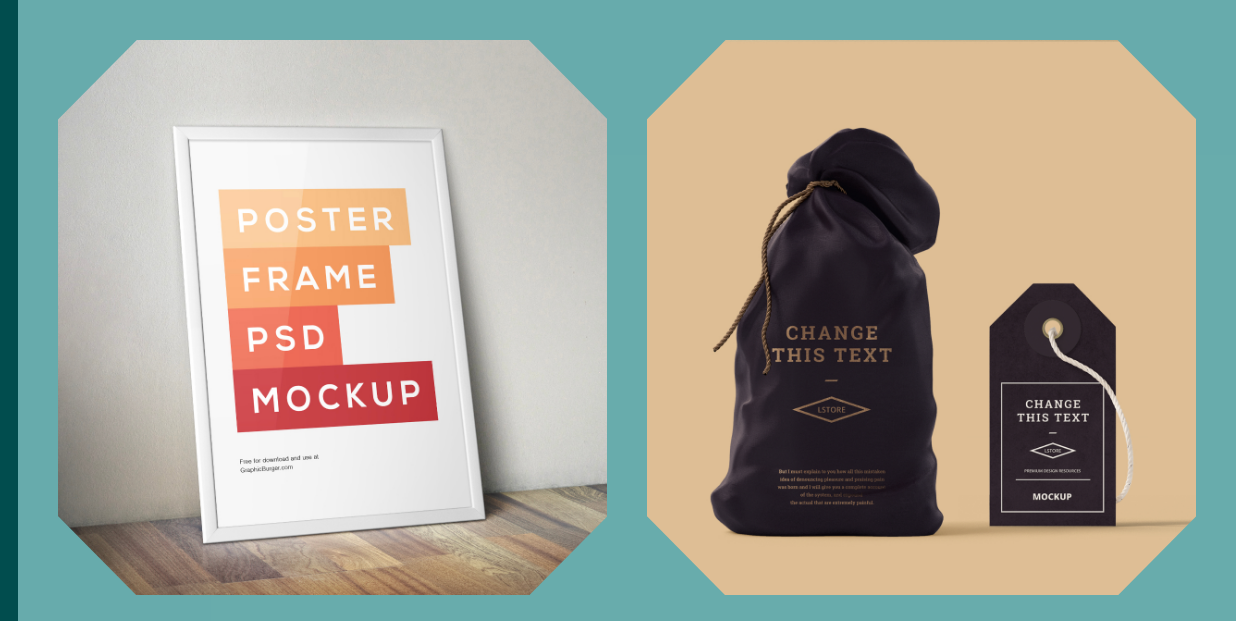
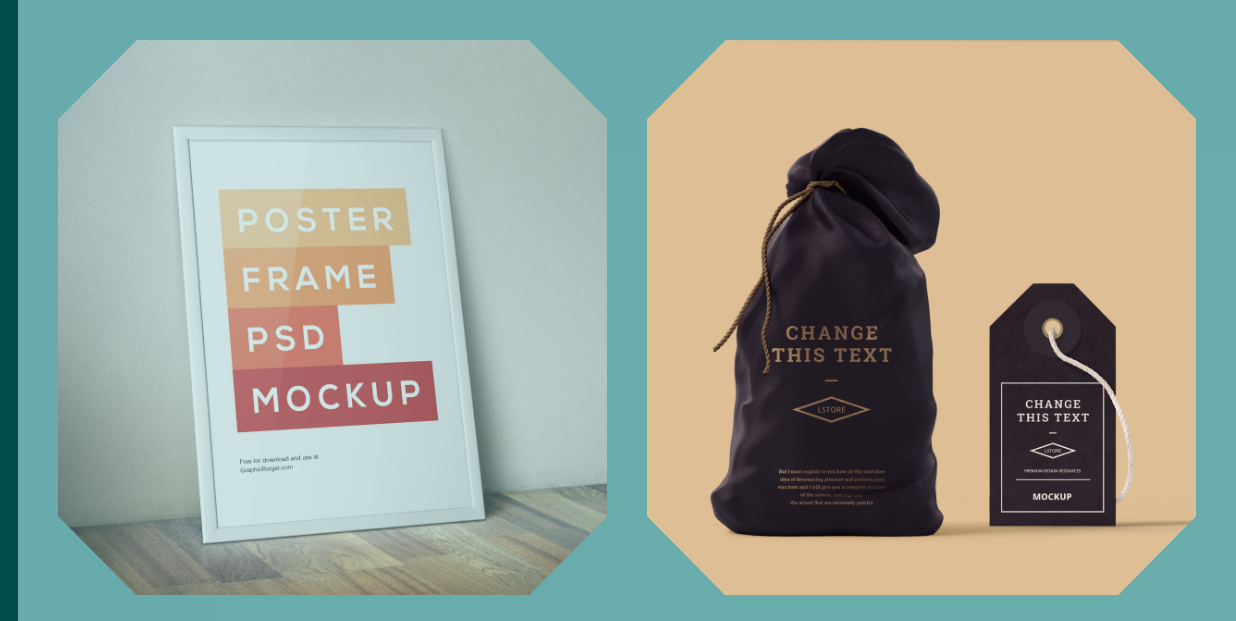
Before and after one commit to IyanTheekshana/DemoHtmlCssPortfolio, a plain HTML site: page index.html in a window 1280 px wide. In both pictures the pointer is over the picture 376 px from the left and 1179 px from the top of the page. Shown: the part 862-1483 px from the top of the page, 44-1280 px from the left. Drawn offline with Linux system fonts and the light colour scheme; a web font is replaced by a local one.

Commit message:
finished work section

```diff
--- a/style.css
+++ b/style.css
@@ -303,6 +303,13 @@ div.work__card img {
   height: 100%;
   width: 100%;
   object-fit: cover;
+
+  transition: filter 0.45s ease;
+}
+
+div.work__card img:hover,
+div.work__card img:active {
+  filter: opacity(0.7);
 }
 
 @media screen and (max-width: 900px) {
```
